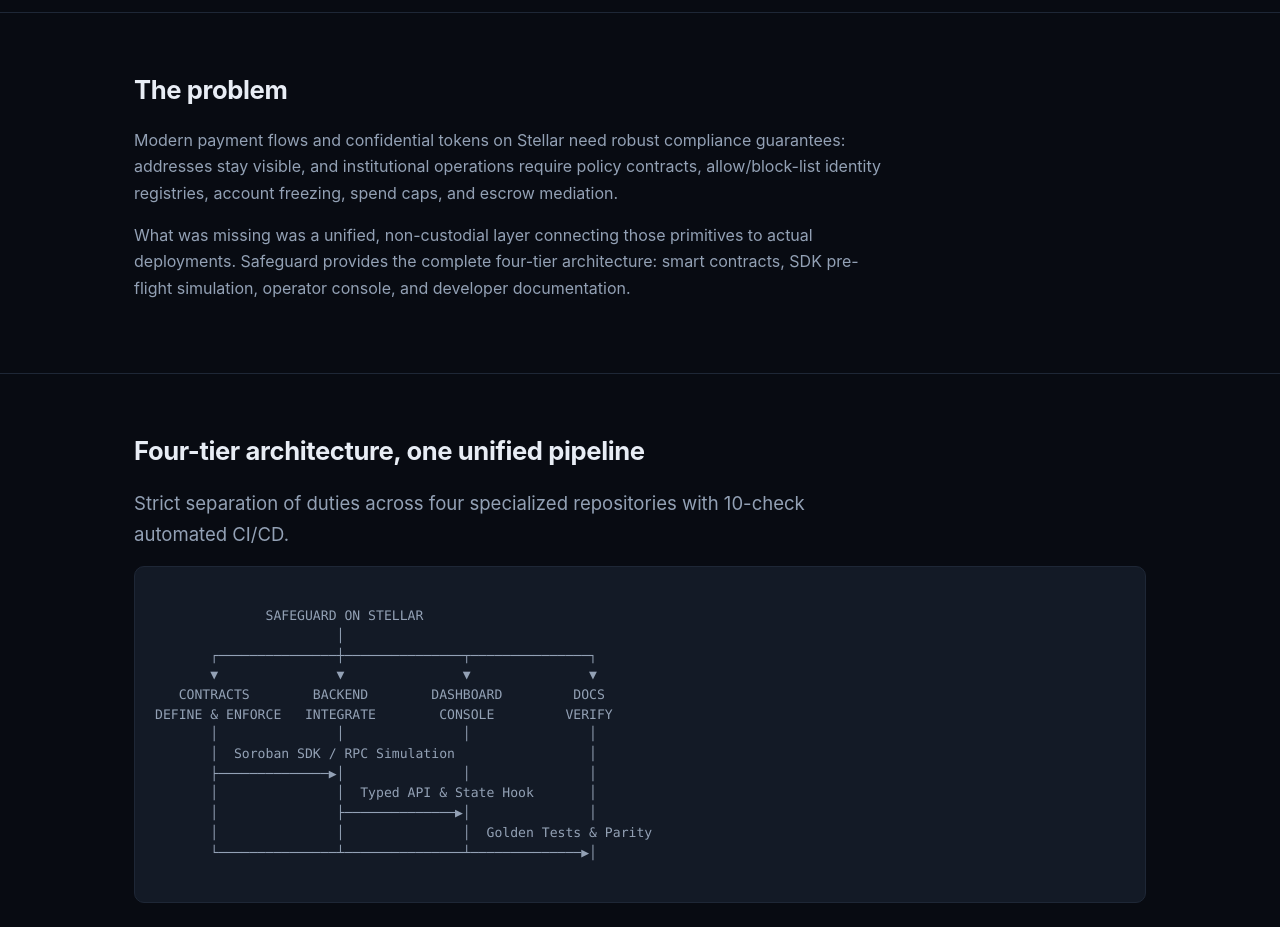
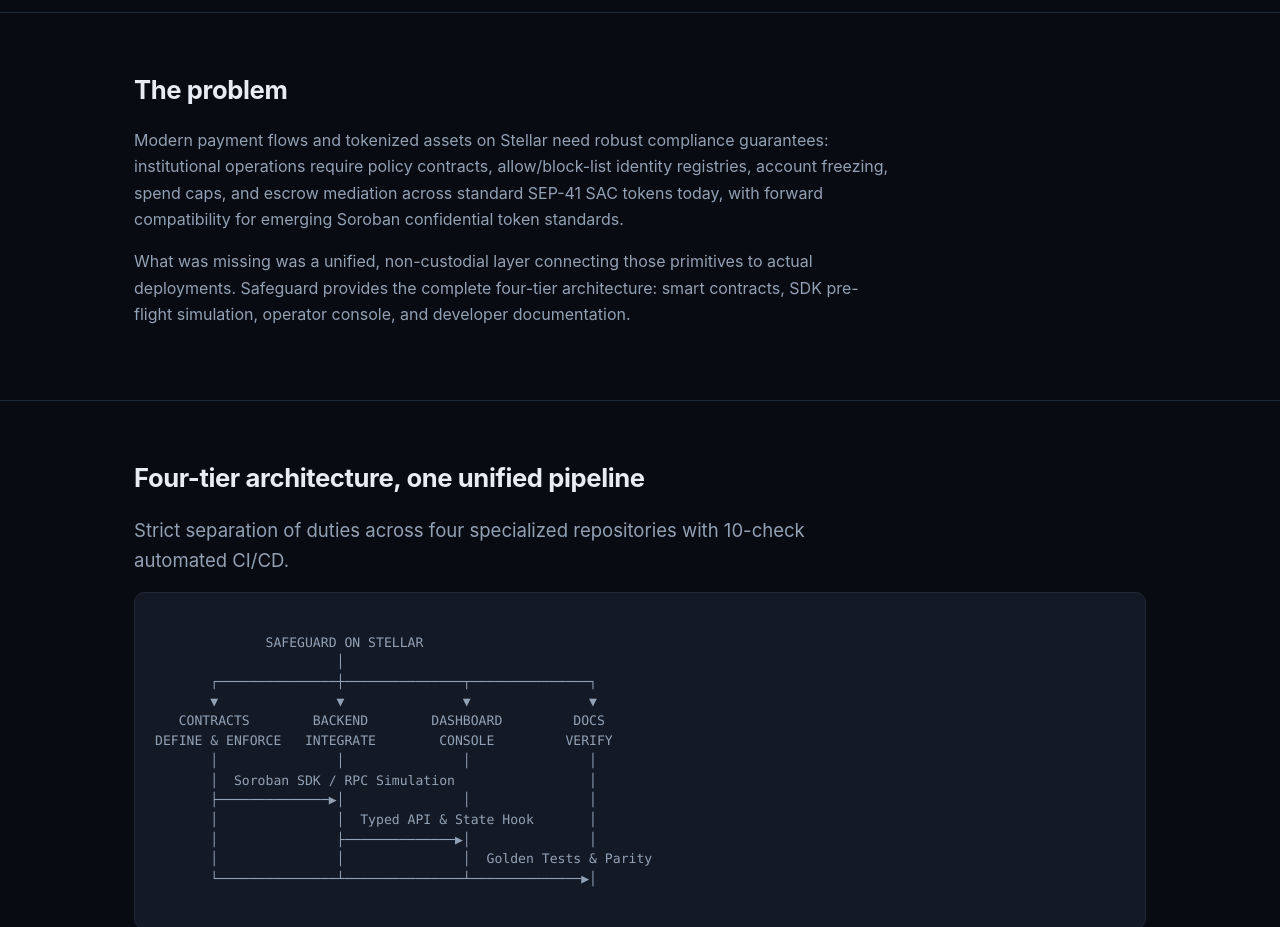
Before and after one commit to Safeguard-Inc/safeguard-docs, a website: page index.html in a window 1280 px wide. Shown: the part 1440-2367 px from the top of the page. Drawn offline with Linux system fonts and the light colour scheme.

Commit message:
docs: clarify SEP-41 token scope today and future confidential token compatibility

```diff
--- a/index.html
+++ b/index.html
@@ -102,9 +102,8 @@
     <h2>The problem</h2>
     <div class="narrow">
       <p>
-        Modern payment flows and confidential tokens on Stellar need robust compliance guarantees:
-        addresses stay visible, and institutional operations require policy
-        contracts, allow/block-list identity registries, account freezing, spend caps, and escrow mediation.
+        Modern payment flows and tokenized assets on Stellar need robust compliance guarantees:
+        institutional operations require policy contracts, allow/block-list identity registries, account freezing, spend caps, and escrow mediation across standard SEP-41 SAC tokens today, with forward compatibility for emerging Soroban confidential token standards.
       </p>
       <p>
         What was missing was a unified, non-custodial layer connecting those primitives to actual
```
Also changed, not shown: SECURITY.md (+1 -1 lines).
